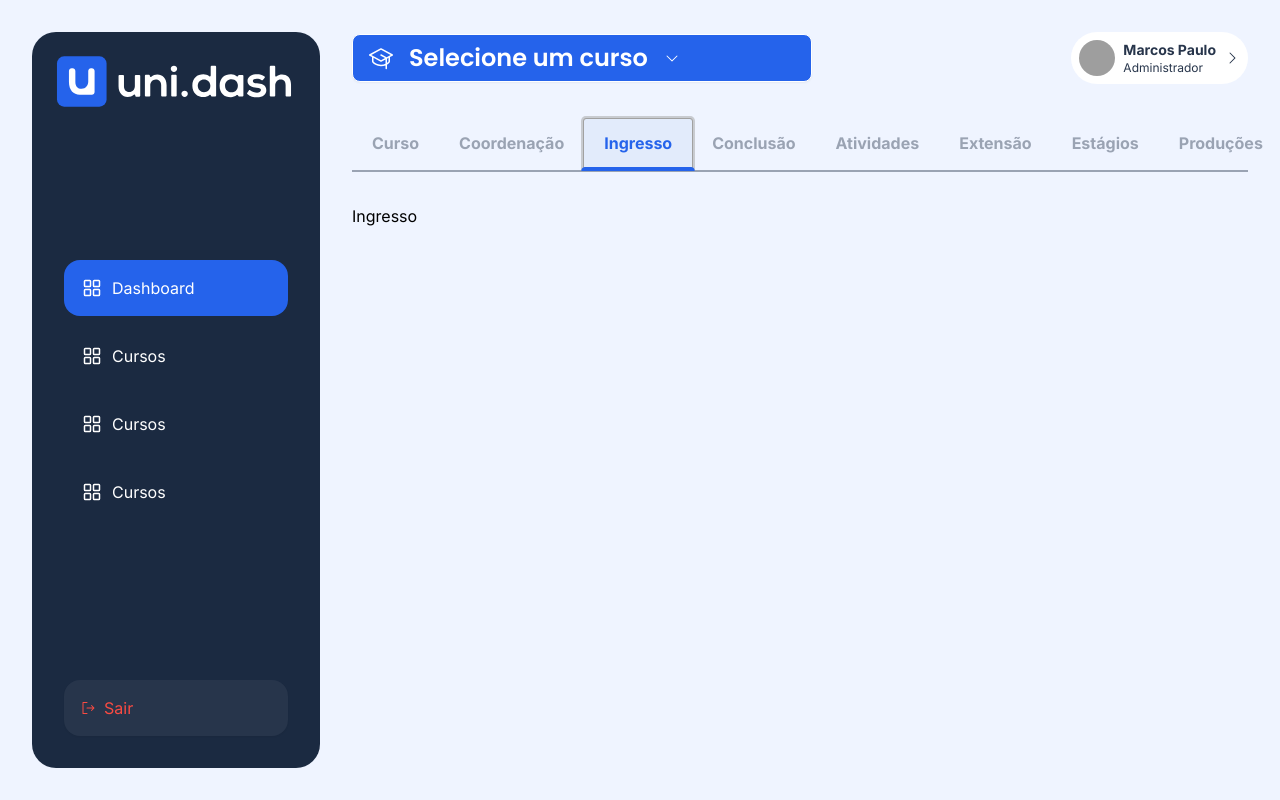
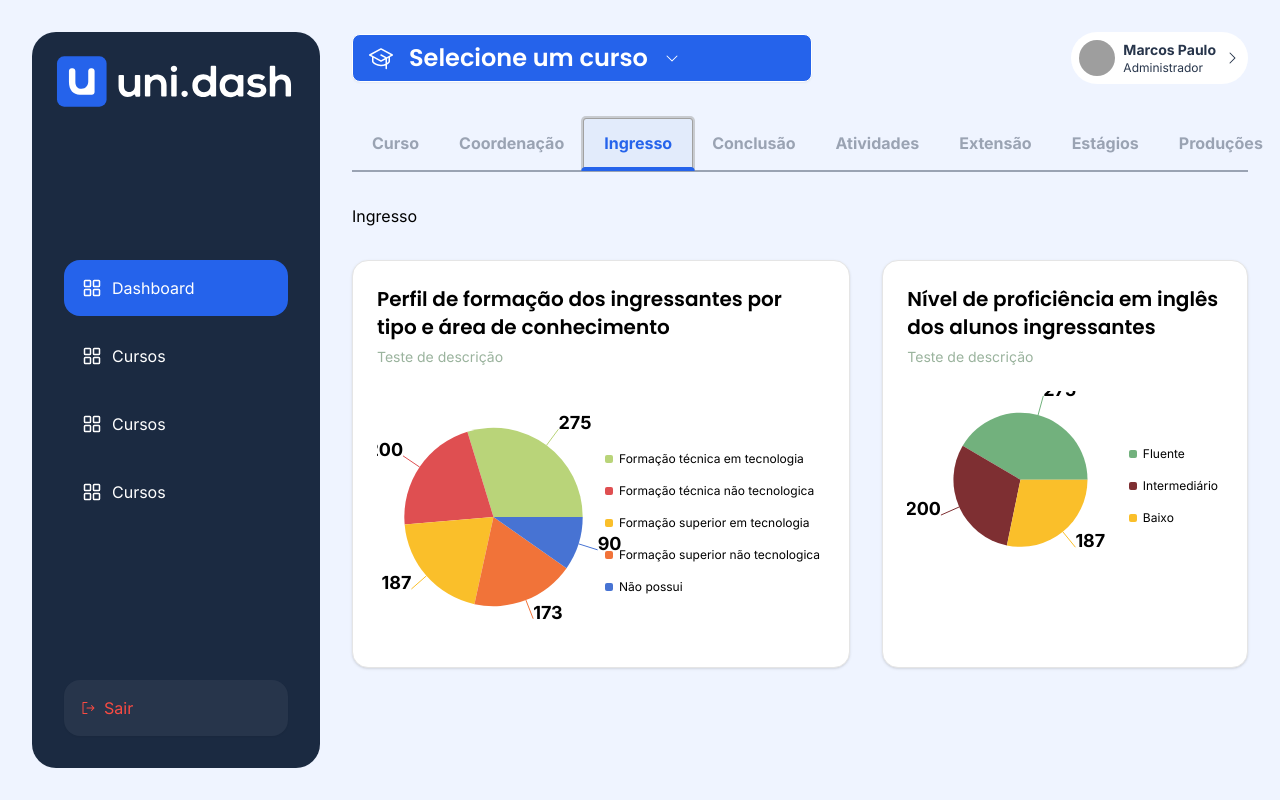
Before and after one commit to MarcosPaul0/unidash-app, a Next.js app: page /dashboard in a window 1280 px wide. Both pictures are taken after a click on the tab "Ingresso". Shown: the top 800 px of the page. Built offline with nearby package versions, Linux system fonts and the light colour scheme; grey boxes are pictures that could not be loaded.

Commit message:
feat: adiciona gráficos de pizza

```diff
--- /dev/null
+++ b/src/app/(private)/dashboard/_charts/ingress/EnglishProficiencyLevelIngressChart/index.tsx
@@ -0,0 +1,72 @@
+"use client";
+
+import {
+  ChartConfig,
+  ChartContainer,
+  ChartLegend,
+  ChartLegendContent,
+  ChartTooltip,
+  ChartTooltipContent,
+} from "@unidash/components/Chart";
+import { Pie, PieChart } from "recharts";
+import { ChartCard } from "../../../_components/ChartCard";
+
+const chartData = [
+  { level: "fluent", students: 275, fill: "var(--color-fluent)" },
+  { level: "intermediary", students: 200, fill: "var(--color-intermediary)" },
+  { level: "low", students: 187, fill: "var(--color-low)" },
+];
+
+const chartConfig = {
+  students: {
+    label: "Ingressantes",
+  },
+  fluent: {
+    label: "Fluente",
+    color: "var(--chart-2)",
+  },
+  intermediary: {
+    label: "Intermediário",
+    color: "var(--chart-4)",
+  },
+  low: {
+    label: "Baixo",
+    color: "var(--chart-5)",
+  },
+} satisfies ChartConfig;
+
+export function EnglishProficiencyLevelIngressChart() {
+  return (
+    <ChartCard
+      title="Nível de proficiência em inglês dos alunos ingressantes"
+      description="Teste de descrição"
+      className="col-span-3"
+    >
+      <ChartContainer
+        config={chartConfig}
+        className="[&_.recharts-pie-label-text]:fill-foreground mx-auto max-h-[330px] pb-0"
+      >
+        <PieChart>
+          <ChartTooltip content={<ChartTooltipContent hideLabel />} />
+
+          <Pie
+            data={chartData}
+            dataKey="students"
+            label
+            nameKey="level"
+            fontSize={18}
+            fontWeight={600}
+          />
+
+          <ChartLegend
+            content={<ChartLegendContent nameKey="level" />}
+            layout="vertical"
+            align="right"
+            verticalAlign="middle"
+            className="flex-col items-start"
+          />
+        </PieChart>
+      </ChartContainer>
+    </ChartCard>
+  );
+}
--- /dev/null
+++ b/src/app/(private)/dashboard/_charts/ingress/TrainingProfileIngressChart/index.tsx
@@ -0,0 +1,98 @@
+"use client";
+
+import {
+  ChartConfig,
+  ChartContainer,
+  ChartLegend,
+  ChartLegendContent,
+  ChartTooltip,
+  ChartTooltipContent,
+} from "@unidash/components/Chart";
+import { Pie, PieChart } from "recharts";
+import { ChartCard } from "../../../_components/ChartCard";
+
+const chartData = [
+  {
+    level: "techniqueInTheArea",
+    students: 275,
+    fill: "var(--color-techniqueInTheArea)",
+  },
+  {
+    level: "techniqueOutTheArea",
+    students: 200,
+    fill: "var(--color-techniqueOutTheArea)",
+  },
+  {
+    level: "higherInTheArea",
+    students: 187,
+    fill: "var(--color-higherInTheArea)",
+  },
+  {
+    level: "higherOutTheArea",
+    students: 173,
+    fill: "var(--color-higherOutTheArea)",
+  },
+  { level: "none", students: 90, fill: "var(--color-none)" },
+];
+
+const chartConfig = {
+  students: {
+    label: "Ingressantes",
+  },
+  techniqueInTheArea: {
+    label: "Formação técnica em tecnologia",
+    color: "var(--chart-1)",
+  },
+  techniqueOutTheArea: {
+    label: "Formação técnica não tecnologica",
+    color: "var(--chart-3)",
+  },
+  higherInTheArea: {
+    label: "Formação superior em tecnologia",
+    color: "var(--chart-5)",
+  },
+  higherOutTheArea: {
+    label: "Formação superior não tecnologica",
+    color: "var(--chart-6)",
+  },
+  none: {
+    label: "Não possui",
+    color: "var(--chart-7)",
+  },
+} satisfies ChartConfig;
+
+export function TrainingProfileIngressChart() {
+  return (
+    <ChartCard
+      title="Perfil de formação dos ingressantes por tipo e área de conhecimento"
+      description="Teste de descrição"
+      className="col-span-4"
+    >
+      <ChartContainer
+        config={chartConfig}
+        className="[&_.recharts-pie-label-text]:fill-foreground max-h-[330px] w-full max-w-[720px]"
+      >
+        <PieChart>
+          <ChartTooltip content={<ChartTooltipContent hideLabel />} />
+
+          <Pie
+            data={chartData}
+            dataKey="students"
+            label
+            nameKey="level"
+            fontSize={18}
+            fontWeight={600}
+          />
+
+          <ChartLegend
+            content={<ChartLegendContent nameKey="level" />}
+            layout="vertical"
+            align="right"
+            verticalAlign="middle"
+            className="flex-col items-start"
+          />
+        </PieChart>
+      </ChartContainer>
+    </ChartCard>
+  );
+}
--- a/src/app/(private)/dashboard/_components/ChartCard/cardChartProps.interface.ts
+++ b/src/app/(private)/dashboard/_components/ChartCard/cardChartProps.interface.ts
@@ -4,4 +4,5 @@ export interface CardChartProps {
   title: string;
   description: string;
   children: ReactNode;
+  className?: string;
 }
--- a/src/app/(private)/dashboard/_components/ChartCard/index.tsx
+++ b/src/app/(private)/dashboard/_components/ChartCard/index.tsx
@@ -7,9 +7,14 @@ import {
 } from "@unidash/components/Card";
 import { CardChartProps } from "./cardChartProps.interface";
 
-export function ChartCard({ children, description, title }: CardChartProps) {
+export function ChartCard({
+  children,
+  description,
+  title,
+  className,
+}: CardChartProps) {
   return (
-    <Card>
+    <Card className={className}>
       <CardHeader>
         <CardTitle>{title}</CardTitle>
 
--- a/src/app/(private)/dashboard/page.tsx
+++ b/src/app/(private)/dashboard/page.tsx
@@ -7,6 +7,8 @@ import { EnrollmentSuspensionsChart } from "./_charts/course/EnrollmentSuspensio
 import { TeacherHoursDistributionChart } from "./_charts/course/TeacherHoursDistributionChart";
 import { DistributionCoordinationMeetingsChart } from "./_charts/coordination/DistributionCoordinationMeetingsChart";
 import { ServicesProvidedByCoordinationChart } from "./_charts/coordination/ServicesProvidedByCoordinationChart";
+import { EnglishProficiencyLevelIngressChart } from "./_charts/ingress/EnglishProficiencyLevelIngressChart";
+import { TrainingProfileIngressChart } from "./_charts/ingress/TrainingProfileIngressChart";
 
 export default function DashboardPage() {
   return (
@@ -38,6 +40,17 @@ export default function DashboardPage() {
           <ServicesProvidedByCoordinationChart />
         </div>
       </TabsContent>
+
+      <TabsContent
+        value={CHARTS_CATEGORIES.INGRESS}
+        className="flex flex-col gap-8"
+      >
+        <div className="grid grid-cols-7 gap-8">
+          <TrainingProfileIngressChart />
+
+          <EnglishProficiencyLevelIngressChart />
+        </div>
+      </TabsContent>
     </Tabs>
   );
 }
--- a/src/components/Chart/index.tsx
+++ b/src/components/Chart/index.tsx
@@ -54,7 +54,11 @@ function ChartContainer({
         data-slot="chart"
         data-chart={chartId}
         className={cn(
-          "[&_.recharts-cartesian-axis-tick_text]:fill-muted-foreground [&_.recharts-cartesian-grid_line[stroke='#ccc']]:stroke-border/50 [&_.recharts-curve.recharts-tooltip-cursor]:stroke-border [&_.recharts-polar-grid_[stroke='#ccc']]:stroke-border [&_.recharts-radial-bar-background-sector]:fill-muted [&_.recharts-rectangle.recharts-tooltip-cursor]:fill-chart-highlight [&_.recharts-reference-line_[stroke='#ccc']]:stroke-border flex aspect-video justify-center text-xs [&_.recharts-dot[stroke='#fff']]:stroke-transparent [&_.recharts-layer]:outline-hidden [&_.recharts-sector]:outline-hidden [&_.recharts-sector[stroke='#fff']]:stroke-transparent [&_.recharts-surface]:outline-hidden",
+          `[&_.recharts-cartesian-axis-tick_text]:fill-muted-foreground [&_.recharts-cartesian-grid_line[stroke='#ccc']]:stroke-border/50
+          [&_.recharts-curve.recharts-tooltip-cursor]:stroke-border [&_.recharts-polar-grid_[stroke='#ccc']]:stroke-border
+          [&_.recharts-radial-bar-background-sector]:fill-muted [&_.recharts-rectangle.recharts-tooltip-cursor]:fill-chart-highlight
+          [&_.recharts-reference-line_[stroke='#ccc']]:stroke-border flex aspect-video justify-center text-xs [&_.recharts-dot[stroke='#fff']]:stroke-transparent
+          [&_.recharts-layer]:outline-hidden [&_.recharts-sector]:outline-hidden [&_.recharts-sector[stroke='#fff']]:stroke-transparent [&_.recharts-surface]:outline-hidden`,
           className
         )}
         {...props}
```
